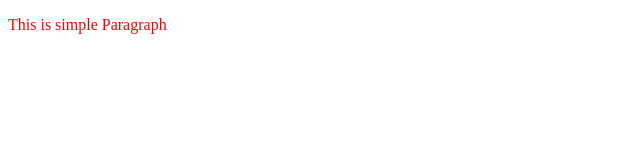
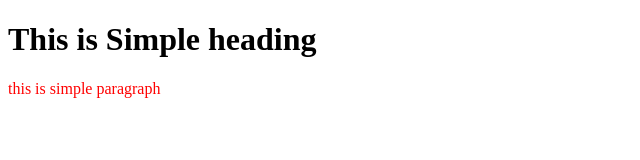
Before and after one commit to way2masoom/localrepo, a plain HTML site: page index.html in a window 1280 px wide. Shown: the whole page, without its empty margins (0-640 px from the left). Drawn offline with Linux system fonts and the light colour scheme.

Commit message:
Modified HTML file

```diff
--- a/index.html
+++ b/index.html
@@ -7,6 +7,8 @@
     <link rel="stylesheet" href="style.css">
 </head>
 <body>
-    <p>This is simple Paragraph</p>
+    <h1>This is Simple heading</h1>
+    <p>this is simple paragraph </p>
+
 </body>
 </html>
```
